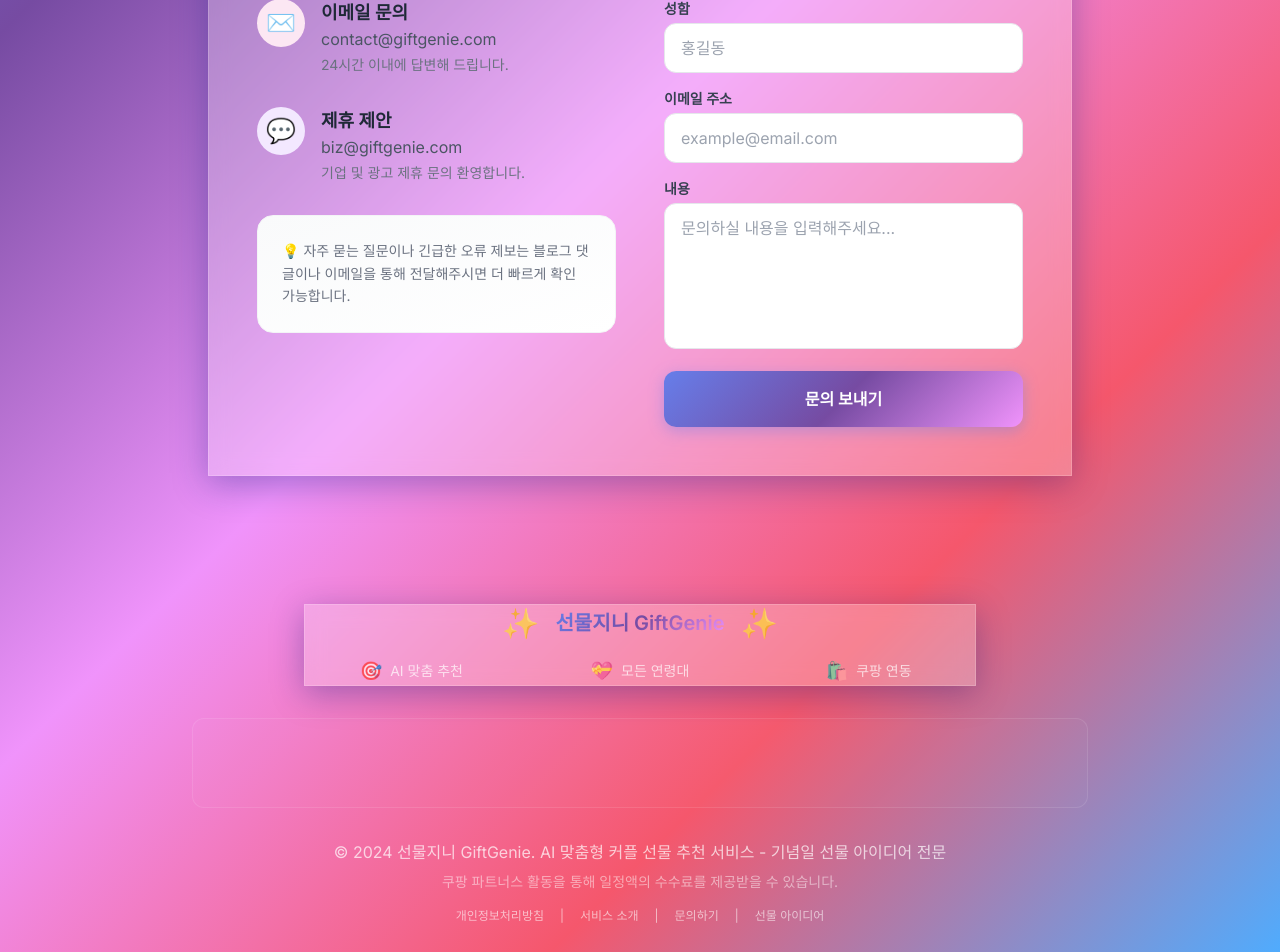
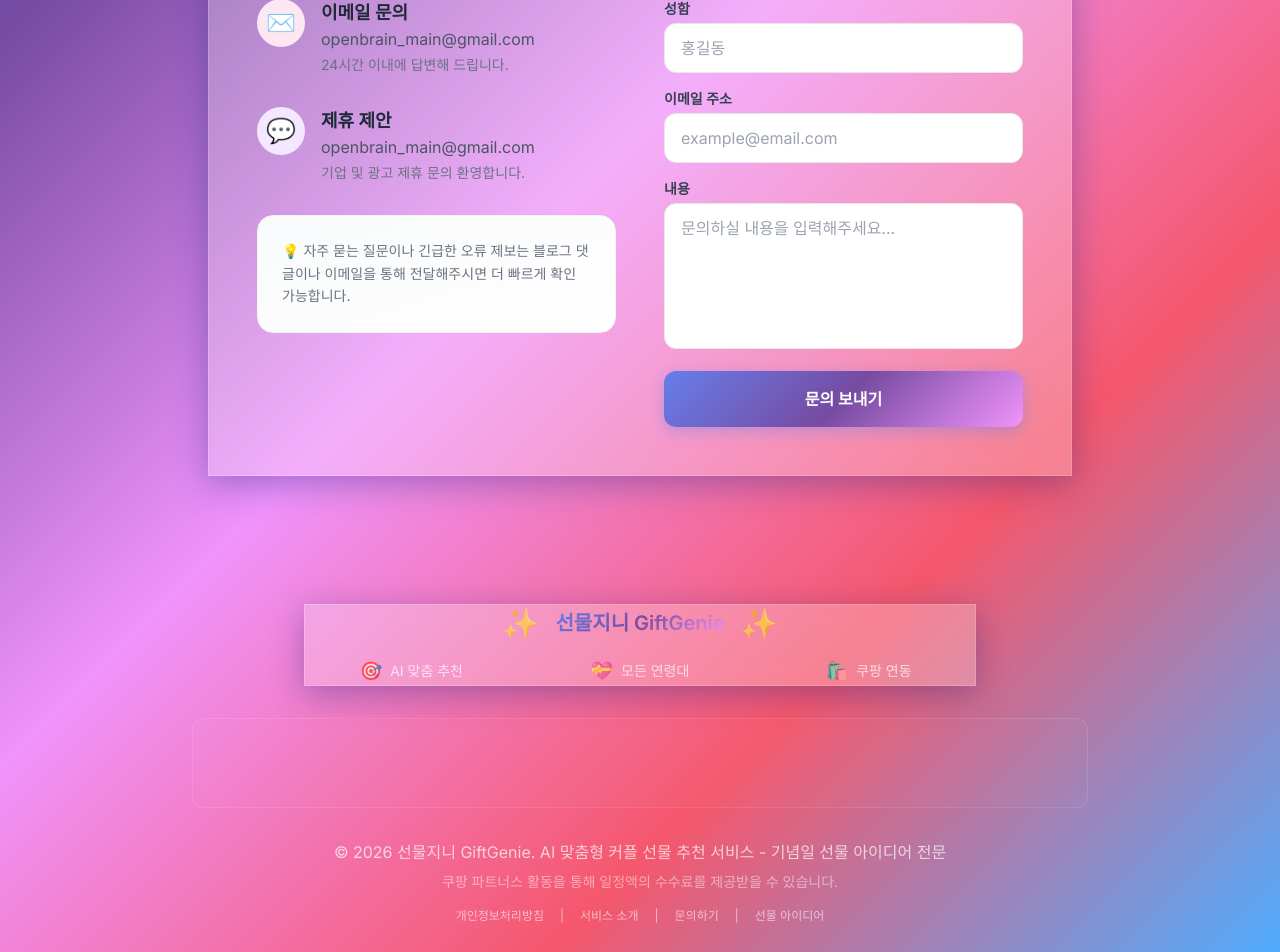
Before and after one commit to neod00/CoupleGift, a Next.js app: page /contact in a window 1280 px wide. Shown: the part 700-1652 px from the top of the page. Built offline with nearby package versions, Linux system fonts and the light colour scheme; no server answers.

Commit message:
Update footer year to 2026 and contact emails

```diff
--- a/src/app/contact/page.tsx
+++ b/src/app/contact/page.tsx
@@ -47,7 +47,7 @@ export default function Contact() {
                             </div>
                             <div>
                                 <h4 className="text-lg font-bold text-gray-800">이메일 문의</h4>
-                                <p className="text-gray-600">contact@giftgenie.com</p>
+                                <p className="text-gray-600">openbrain_main@gmail.com</p>
                                 <p className="text-sm text-gray-500 mt-1">24시간 이내에 답변해 드립니다.</p>
                             </div>
                         </div>
@@ -58,7 +58,7 @@ export default function Contact() {
                             </div>
                             <div>
                                 <h4 className="text-lg font-bold text-gray-800">제휴 제안</h4>
-                                <p className="text-gray-600">biz@giftgenie.com</p>
+                                <p className="text-gray-600">openbrain_main@gmail.com</p>
                                 <p className="text-sm text-gray-500 mt-1">기업 및 광고 제휴 문의 환영합니다.</p>
                             </div>
                         </div>
--- a/src/components/Footer.tsx
+++ b/src/components/Footer.tsx
@@ -33,7 +33,7 @@ const Footer: React.FC = () => {
                 />
             </div>
 
-            <p className="mb-2">© 2024 선물지니 GiftGenie. AI 맞춤형 커플 선물 추천 서비스 - 기념일 선물 아이디어 전문</p>
+            <p className="mb-2">© 2026 선물지니 GiftGenie. AI 맞춤형 커플 선물 추천 서비스 - 기념일 선물 아이디어 전문</p>
             <p className="text-sm opacity-70 mb-4">
                 쿠팡 파트너스 활동을 통해 일정액의 수수료를 제공받을 수 있습니다.
             </p>
```
